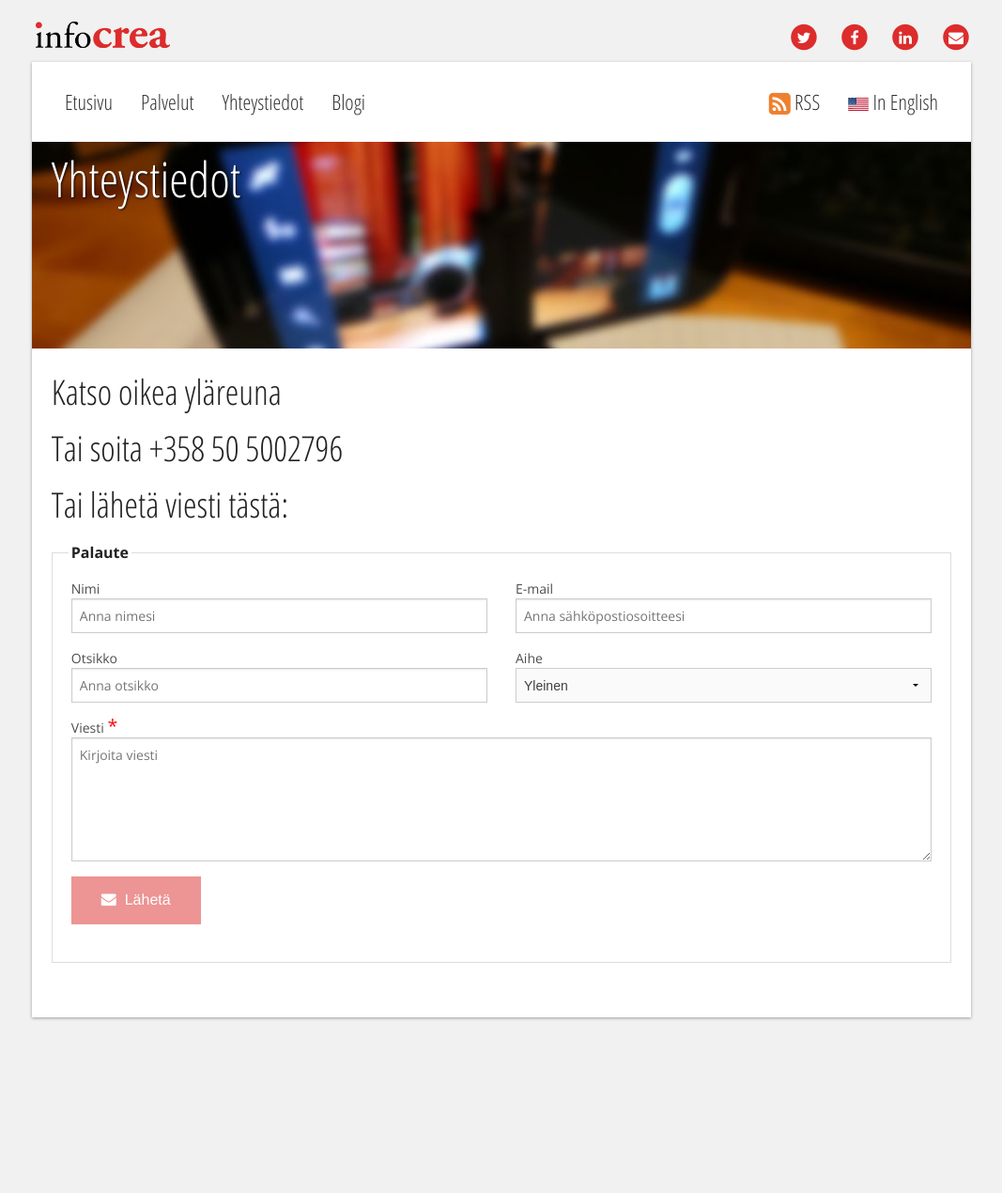
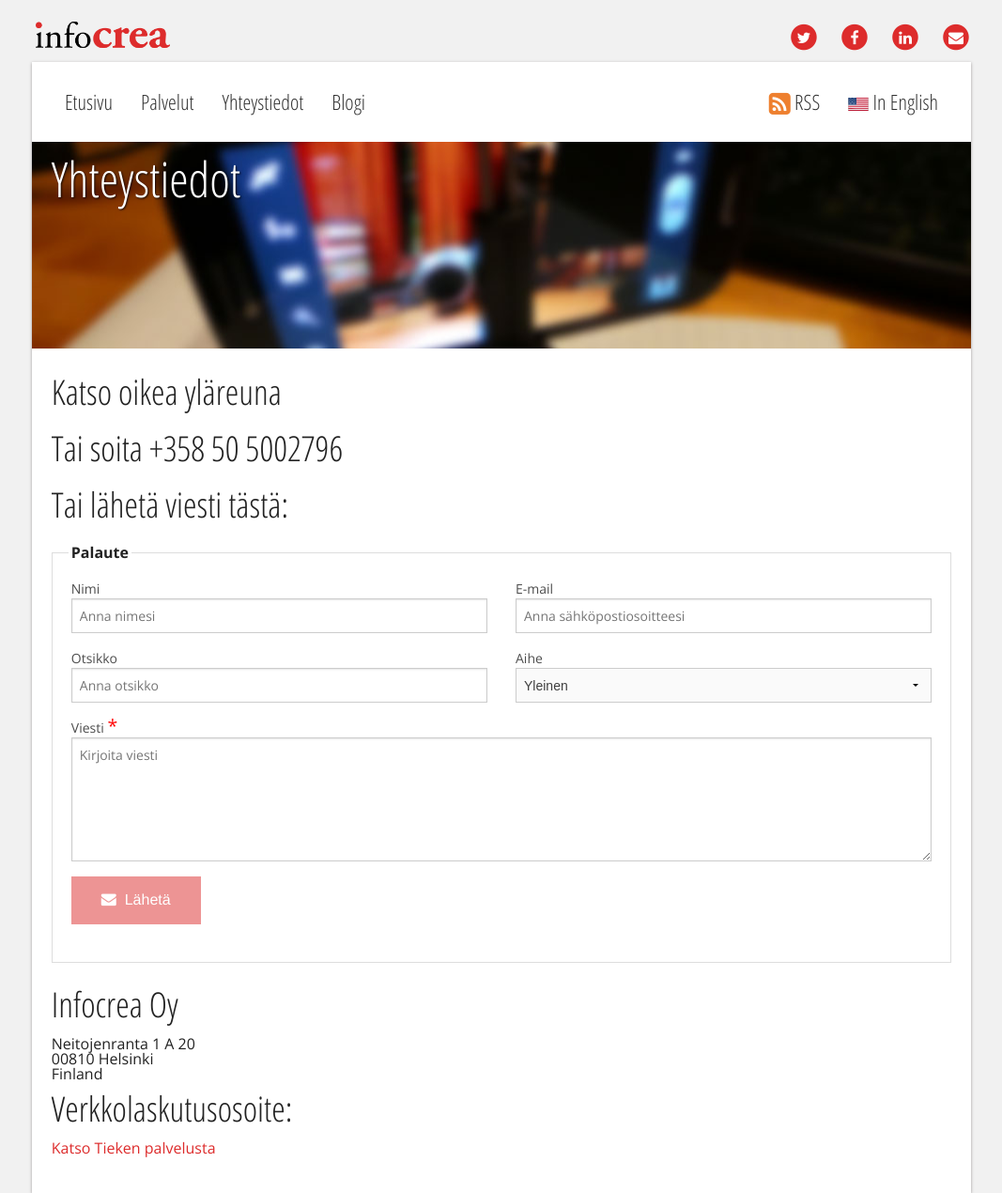
Before and after one commit to Pyppe/infocrea.fi, a Jekyll site: the page built from yhteystiedot.html, in a window 1280 px wide. Shown: the whole page at 94% size, without its empty margins (106-1173 px from the left). Built offline with Jekyll 4.4.1, drawn with Linux system fonts in a browser that asks for light colours; nearby versions of some CDN libraries.

Commit message:
laskutusosoite yhteystietoihin

```diff
--- a/yhteystiedot.html
+++ b/yhteystiedot.html
@@ -12,3 +12,10 @@ js: feedback.js
 
 <h2>Tai lähetä viesti tästä:</h2>
 {% include palauteForm.html %}
+
+<h2>Infocrea Oy</h2>
+Neitojenranta 1 A 20<br>
+00810 Helsinki<br>
+Finland
+<h2>Verkkolaskutusosoite:</h2>
+<a href="http://verkkolasku.tieke.fi/CompanyDetails.aspx?companyID=83997">Katso Tieken palvelusta</a>
```
